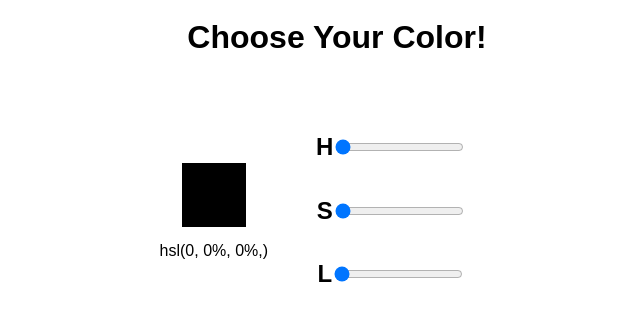
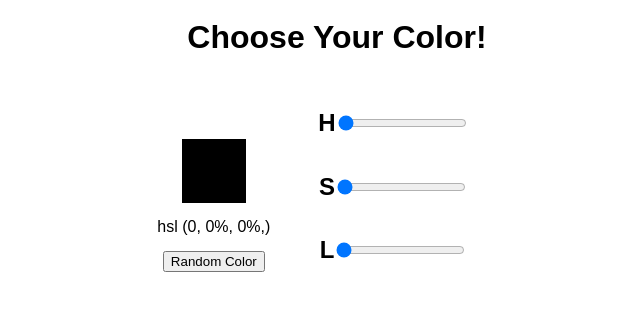
Before and after one commit to AbtaheeAli/color-picker, a React (Create React App) app: page / in a window 1280 px wide. Shown: the top 320 px of the page, without its empty margins (303-943 px from the left). Built offline with nearby package versions, Linux system fonts and the light colour scheme.

Commit message:
random color button is functional

```diff
--- a/src/App.jsx
+++ b/src/App.jsx
@@ -7,6 +7,16 @@ export class App extends Component {
     s: 0,
     l: 0,
   }
+
+  randomColor = () => {
+    this.setState({
+      h: Math.round(Math.random() * 360),
+      s: Math.round(Math.random() * 100),
+      l: Math.round(Math.random() * 100),
+      a: Math.round(Math.random() * 100),
+    })
+  }
+
   handleChangeH = event => {
     const colorThatIsChanging = event.target
     const valueOfColorChanging = parseInt(colorThatIsChanging.value)
@@ -42,7 +52,8 @@ export class App extends Component {
                 backgroundColor: `hsl(${this.state.h}, ${this.state.s}%, ${this.state.l}%`,
               }}
             ></article>
-            <p className="scale">{`hsl(${this.state.h}, ${this.state.s}%, ${this.state.l}%,)`}</p>
+            <p className="scale">{`hsl (${this.state.h}, ${this.state.s}%, ${this.state.l}%,)`}</p>
+            <button onClick={this.randomColor}>Random Color</button>
           </section>
           <section>
             <article>
@@ -60,7 +71,7 @@ export class App extends Component {
               <input
                 type="range"
                 min="0"
-                max="360"
+                max="100"
                 value={this.state.s}
                 onChange={this.handleChangeS}
               ></input>
@@ -70,7 +81,7 @@ export class App extends Component {
               <input
                 type="range"
                 min="0"
-                max="360"
+                max="1000"
                 value={this.state.l}
                 onChange={this.handleChangeL}
               ></input>
--- a/src/index.css
+++ b/src/index.css
@@ -20,7 +20,7 @@ main {
   display: flex;
   flex-direction: row;
   justify-content: center;
-  padding-top: 1.5rem;
+  padding-top: 0rem;
 }
 
 section h1 {
```
